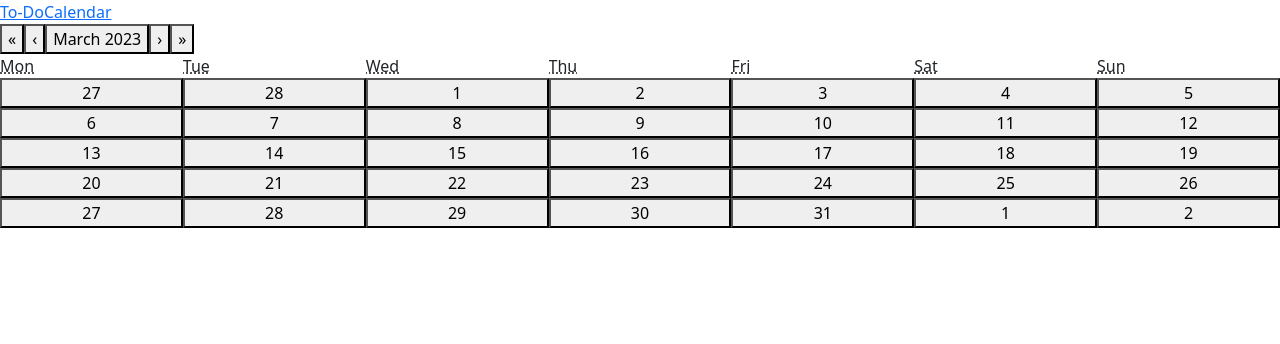
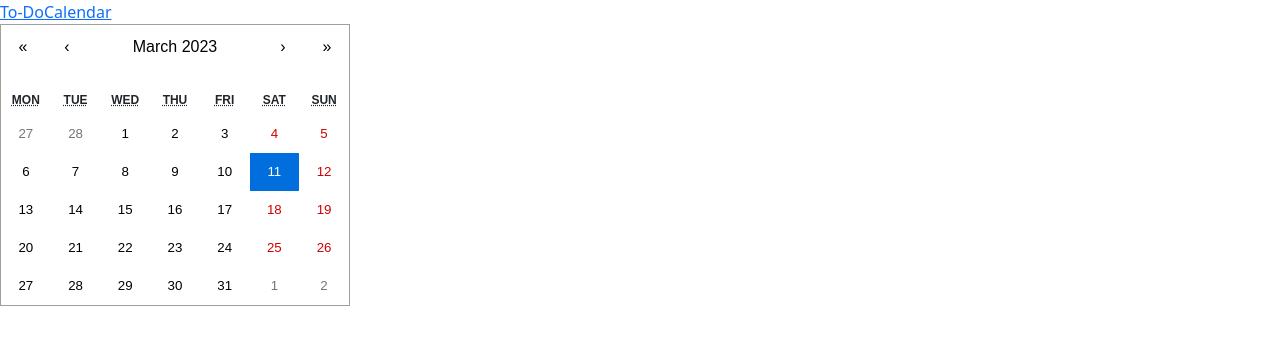
Before and after one commit to gnieb/git-stuff-done-premium, a React (Create React App) app: page /calendar in a window 1280 px wide. Shown: the top 344 px of the page. Built offline with nearby package versions, Linux system fonts and the light colour scheme; no server answers.

Commit message:
calendar formatting

```diff
--- a/src/components/CalendarDisplay.js
+++ b/src/components/CalendarDisplay.js
@@ -1,8 +1,34 @@
 import Calendar from "react-calendar";
+import {useState} from "react";
+import 'react-calendar/dist/Calendar.css';
 
 function CalendarDisplay () {
+const [value, setValue] = useState(new Date());
+const [isClicked, setIsClicked] = useState(false)
+
+function onChange(nextValue) {
+    setValue(nextValue);
+  }
+
+function onClickDay () {
+    setIsClicked(!isClicked)
+    console.log(value)
+}
+
+
     return (
-        <Calendar />
+        <div>
+        <Calendar
+        onChange={onChange}
+        value={value}
+        onClickDay={onClickDay}
+        />
+        <div>
+            {isClicked ?
+            <h3>{value} details</h3>:
+            <div></div> }
+        </div>
+        </div>
     )
 }
 
```
